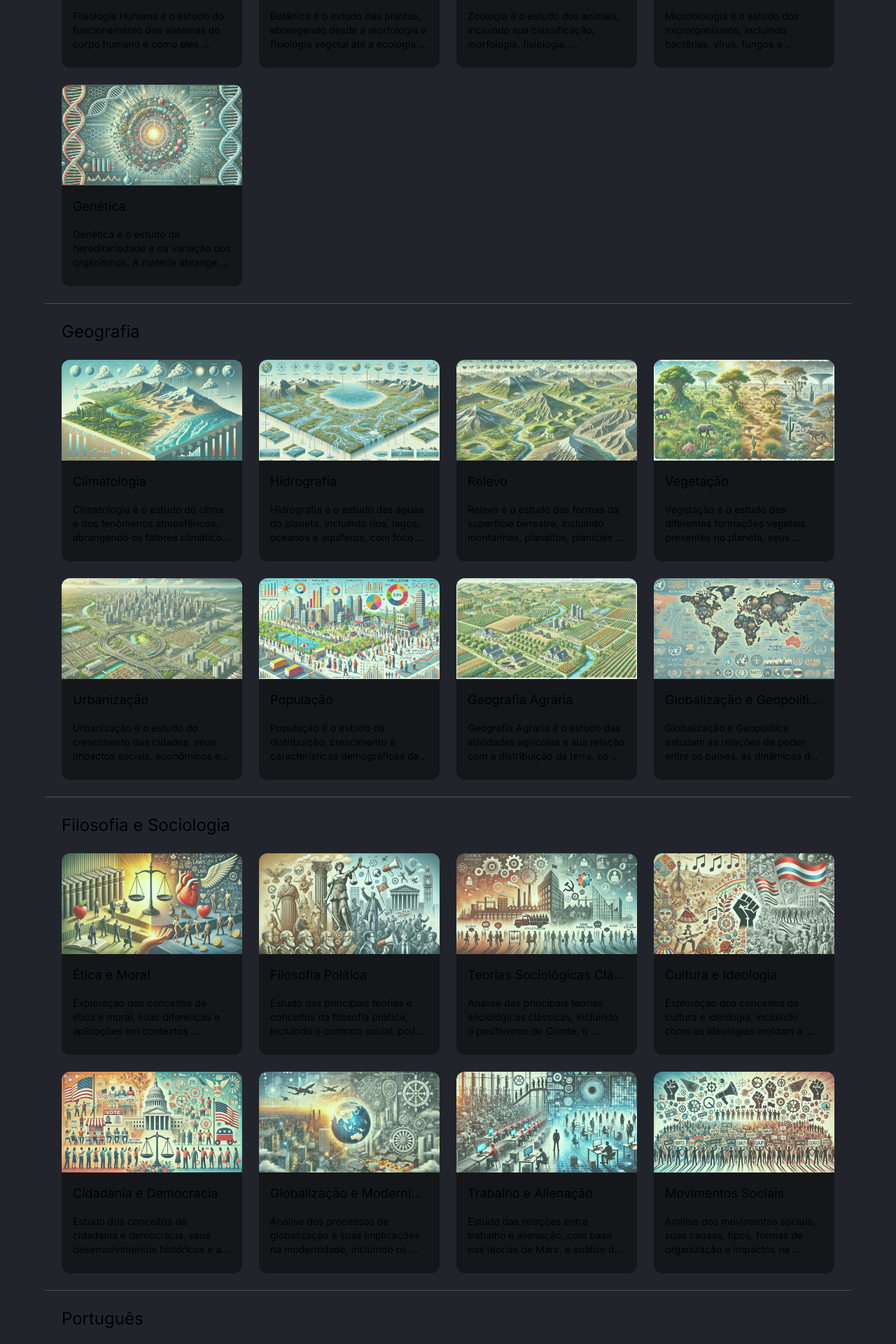
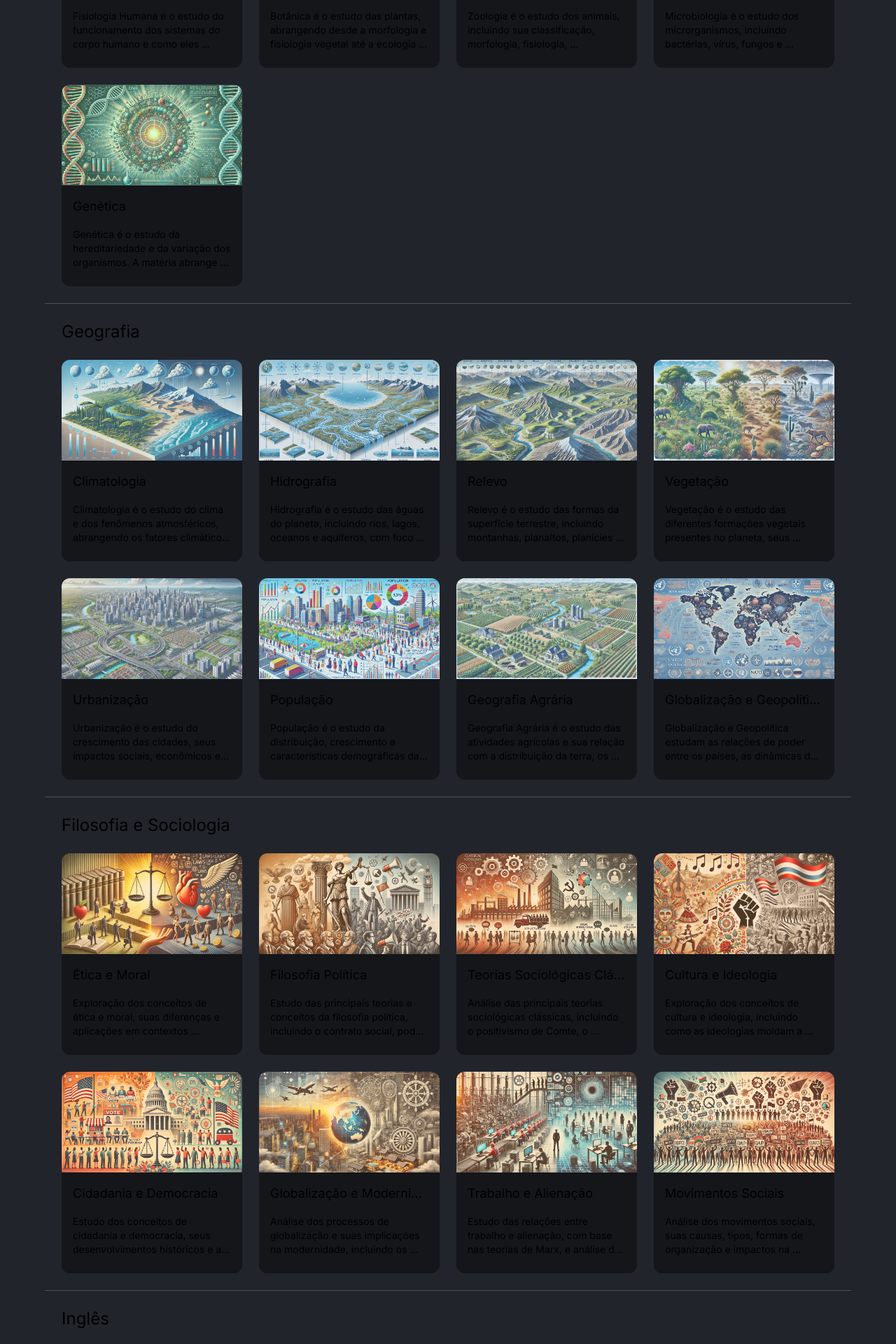
Before and after one commit to pedrohfsilva/intellectia-web, a Next.js app: page /new in a window 1280 px wide. Shown: the part 640-2560 px from the top of the page at 70% size. Built offline with nearby package versions, Linux system fonts and the light colour scheme.

Commit message:
cores das matérias

```diff
--- a/src/app/new/page.tsx
+++ b/src/app/new/page.tsx
@@ -18,12 +18,12 @@ export default function Page() {
       </DashboardPageHeader>
       <DashboardPageMain className="bg-intellectia-gray flex justify-center">
         <div className="md:max-w-6xl">
-          <ChatSubjectArea subject="Biologia" bgColor={"bg-green-200/30"} />
-          <ChatSubjectArea subject="Geografia" bgColor={"bg-green-200/30"} />
-          <ChatSubjectArea subject="Filosofia e Sociologia" bgColor={"bg-green-200/30"} />
-          <ChatSubjectArea subject="Português" bgColor={"bg-red-200/30"} />
-          <ChatSubjectArea subject="Inglês" bgColor={"bg-green-200/30"} />
-          <ChatSubjectArea subject="História" bgColor={"bg-green-200/30"} />
+          <ChatSubjectArea subject="Biologia" bgColor={"bg-green-300/30"} />
+          <ChatSubjectArea subject="Geografia" bgColor={"bg-blue-300/30"} />
+          <ChatSubjectArea subject="Filosofia e Sociologia" bgColor={"bg-orange-300/30"} />
+          <ChatSubjectArea subject="Inglês" bgColor={"bg-yellow-200/30"} />
+          <ChatSubjectArea subject="Português" bgColor={"bg-purple-300/30"} />
+          <ChatSubjectArea subject="História" bgColor={"bg-orange-900/30"} />
         </div>
       </DashboardPageMain>
     </DashboardPage>
```
